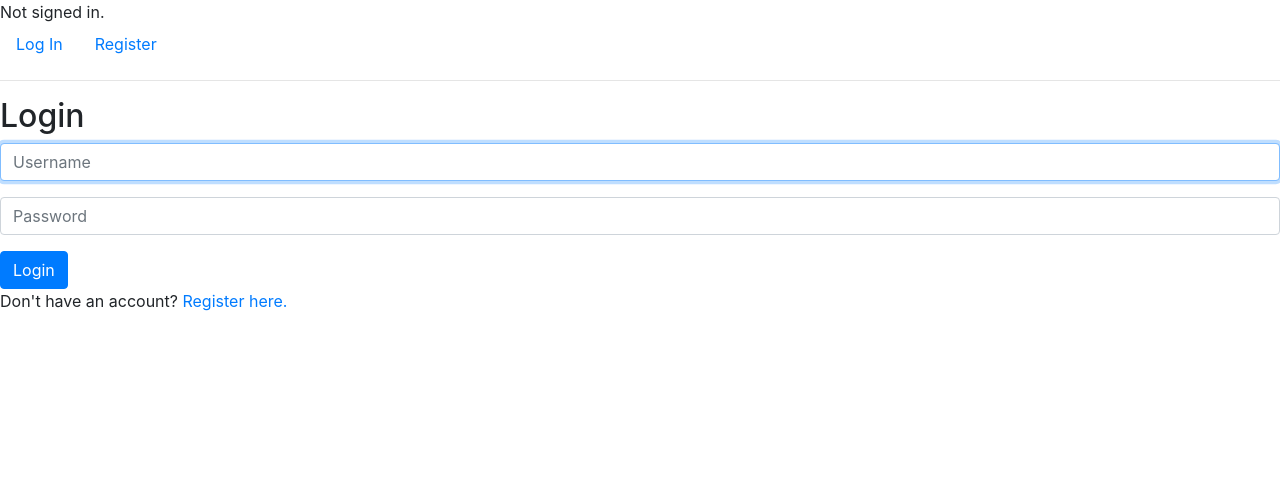
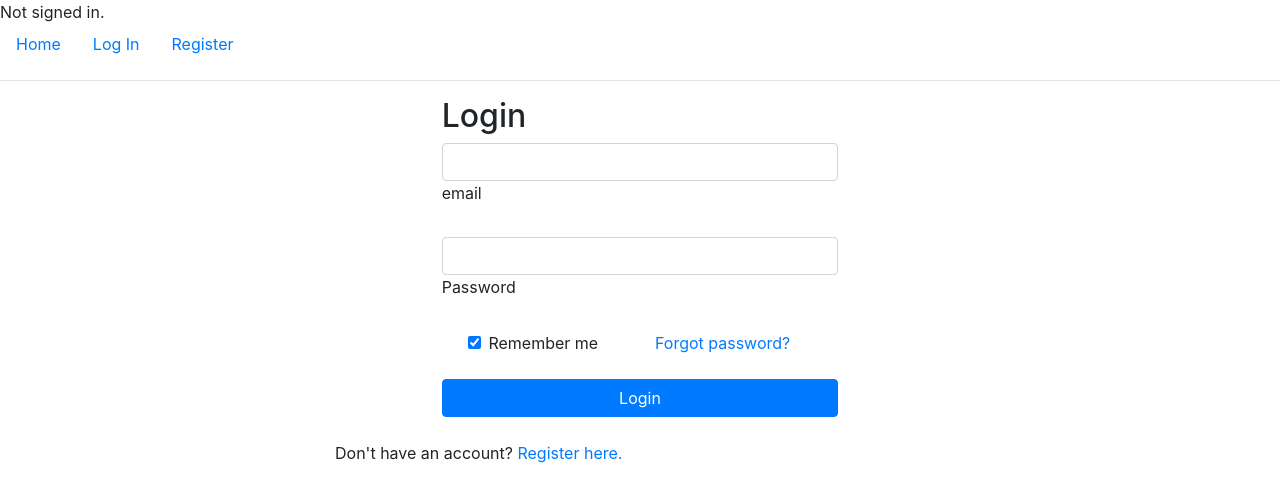
Before and after one commit to SuleymanEminov/tennis_court_booking, a Django app: page /login in a window 1280 px wide. Shown: the top 502 px of the page. Run offline with Django 4.2, Linux system fonts and the light colour scheme; some libraries are stand-ins or nearby versions.

Commit message:
login with email

```diff
--- a/tcb/forms.py
+++ b/tcb/forms.py
@@ -10,11 +10,6 @@ class UserCreationForm(UserCreationForm):
         fields = ['username', 'first_name', 'last_name', 'email']
 
 
-
-class CoachCreationForm(UserCreationForm):
-    class Meta:
-        model = Coach
-        fields = ['username', 'first_name', 'last_name', 'email']
 
 
 class BookingForm(ModelForm):
--- a/tcb/templates/tcb/layout.html
+++ b/tcb/templates/tcb/layout.html
@@ -17,11 +17,22 @@
             {% endif %}
         </div>
         <ul class="nav">
+            <li>
+                <a class="nav-link" href="{% url 'tcb:index' %}">Home</a>
+            </li>
 
             {% if user.is_authenticated %}
-                <li class="nav-item">
-                    <a class="nav-link" href="{% url 'tcb:logout' %}">Log Out</a>
-                </li>
+            <li>
+                <a class="nav-link" href="{% url 'tcb:user_profile' %}">Profile</a>
+            <li>
+                <a class="nav-link" href="{% url 'tcb:bookings' %}">Bookings</a>
+            </li>
+            <li>
+                <a class="nav-link" href="{% url 'tcb:create_booking' %}">Book a Court</a>
+            </li>
+            <li class="nav-item">
+                <a class="nav-link" href="{% url 'tcb:logout' %}">Log Out</a>
+            </li>
             {% else %}
                 <li class="nav-item">
                     <a class="nav-link" href="{% url 'tcb:login' %}">Log In</a>
--- a/tcb/templates/tcb/login.html
+++ b/tcb/templates/tcb/login.html
@@ -2,23 +2,44 @@
 
 {% block body %}
 
-    <h2>Login</h2>
+    <h2 class="col-lg-4 offset-lg-4 ">Login</h2>
 
     {% if message %}
         <div>{{ message }}</div>
     {% endif %}
 
-    <form action="{% url 'tcb:login' %}" method="post">
+    <form action="{% url 'tcb:login' %}" method="post" class="col-lg-4 offset-lg-4 ">
         {% csrf_token %}
-        <div class="form-group">
-            <input autofocus class="form-control" type="text" name="username" placeholder="Username">
+        <!-- email input -->
+        <div class="form-outline mb-4">
+            <input type="email" id="email" class="form-control" name="email" />
+            <label class="form-label" for="email">email</label>
         </div>
-        <div class="form-group">
-            <input class="form-control" type="password" name="password" placeholder="Password">
+        <!-- Password input -->
+        <div class="form-outline mb-4">
+            <input type="password" id="password" class="form-control" name="password" />
+            <label class="form-label" for="password">Password</label>
         </div>
-        <input class="btn btn-primary" type="submit" value="Login">
+        <!-- 2 column grid layout for inline styling -->
+        <div class="row mb-4">
+            <div class="col d-flex justify-content-center">
+            <!-- Checkbox -->
+            <div class="form-check">
+                <input class="form-check-input" type="checkbox" value="" id="form2Example31" checked />
+                <label class="form-check-label" for="form2Example31"> Remember me </label>
+            </div>
+            </div>
+
+            <div class="col">
+            <!-- Simple link -->
+            <a href="#!">Forgot password?</a>
+            </div>
+        </div>
+        <input class="btn btn-primary btn-block mb-4" type="submit" value="Login">
     </form>
+<p class="col-lg-6 offset-lg-3 ">
 
     Don't have an account? <a href="{% url 'tcb:register' %}">Register here.</a>
+</p>
 
 {% endblock %}
--- a/tcb/templates/tcb/register.html
+++ b/tcb/templates/tcb/register.html
@@ -10,9 +10,7 @@
 
     <form action="{% url 'tcb:register' %}" method="post">
         {% csrf_token %}
-        <div class="form-group">
-            <input class="form-control" autofocus type="text" name="username" placeholder="Username">
-        </div>
+
         <div class="form-group">
             <input class="form-control" autofocus type="text" name="first_name" placeholder="First Name">
         </div>
--- a/tcb/urls.py
+++ b/tcb/urls.py
@@ -7,4 +7,11 @@ urlpatterns = [
     path("login", views.login_view, name="login"),
     path("logout", views.logout_view, name="logout"),
     path("register", views.register, name="register"),
+    path("bookings", views.display_all_bookings, name="bookings"),
+    path("bookings/<int:booking_id>", views.display_booking, name="booking"),
+    path("bookings/create", views.create_booking, name="create_booking"),
+
+    # user profile
+    path("user_profile", views.show_user_profile, name="user_profile"),
+    path("update_profile", views.update_profile, name="update_profile"),
 ]
--- a/tcb/views/__init__.py
+++ b/tcb/views/__init__.py
@@ -1,3 +1,4 @@
 from .authenticate import *
 from .index import *
-from .booking import *
+from .bookings import *
+from .user_profile import *
--- a/tcb/views/authenticate.py
+++ b/tcb/views/authenticate.py
@@ -12,9 +12,9 @@ def login_view(request):
     if request.method == "POST":
 
         # Attempt to sign user in
-        username = request.POST["username"]
+        email = request.POST["email"]
         password = request.POST["password"]
-        user = authenticate(request, username=username, password=password)
+        user = authenticate(request, email=email, password=password)
 
         # Check if authentication successful
         if user is not None:
@@ -22,7 +22,7 @@ def login_view(request):
             return HttpResponseRedirect(reverse("tcb:index"))
         else:
             return render(request, "tcb/login.html", {
-                "message": "Invalid username and/or password."
+                "message": "Invalid email and/or password."
             })
     else:
         return render(request, "tcb/login.html")
@@ -35,9 +35,9 @@ def logout_view(request):
 # create a member object when a user registers
 def register(request):
     if request.method == "POST":
-        username = request.POST["username"]
         first_name = request.POST["first_name"]
         last_name = request.POST["last_name"]
+        username = f"{first_name}{last_name}"
         email = request.POST["email"]
         # phone_number = request.POST["phone_number"]
 
@@ -63,6 +63,6 @@ def register(request):
                 "message": "Username already taken."
             })
         login(request, user)
-        return HttpResponseRedirect(reverse("index"))
+        return HttpResponseRedirect(reverse("tcb:index"))
     else:
         return render(request, "tcb/register.html")
--- a/tennis_court_booking/settings.py
+++ b/tennis_court_booking/settings.py
@@ -128,3 +128,7 @@ DEFAULT_AUTO_FIELD = 'django.db.models.BigAutoField'
 
 # Path: tennis_court_booking/settings.py
 AUTH_USER_MODEL = 'tcb.User'
+
+
+# added to enable email authentication
+AUTHENTICATION_BACKENDS = ['tcb.backends.EmailBackend']
```
Also changed, not shown: tcb/backends.py (added, +14 -0 lines), tcb/templates/tcb/booking_form.html (added, +11 -0 lines), tcb/templates/tcb/bookings.html (added, +12 -0 lines), tcb/templates/tcb/main_page.html (+7 -6 lines), tcb/templates/tcb/user_profile.html (added, +40 -0 lines), tcb/views/bookings.py (renamed from tcb/views/booking.py, +15 -2 lines), tcb/views/index.py (+1 -7 lines), tcb/views/user_profile.py (added, +31 -0 lines).
